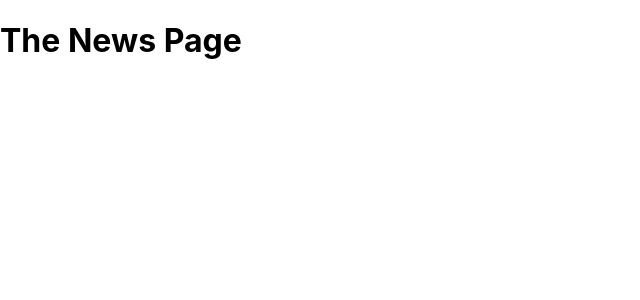
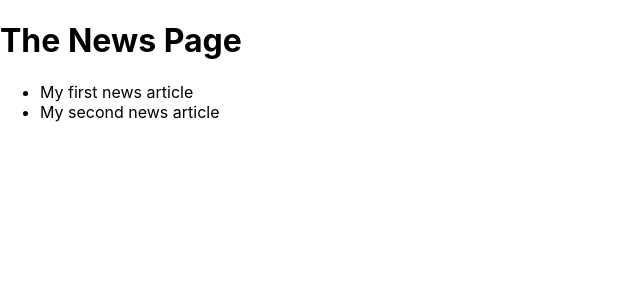
Before and after one commit to jro31/react-nextjs-demo, a Next.js app: page /news in a window 1280 px wide. Shown: the top 300 px of the page, without its empty margins (0-640 px from the left). Built offline with nearby package versions, Linux system fonts and the light colour scheme.

Commit message:
Add links to different pages using the <Link> Next.js component
Seems to work in the same way as the <Link> React component, of navigating between components as if a single-page application (meaning that the browser does not reload, so all state is maintained).

```diff
--- a/pages/news/index.js
+++ b/pages/news/index.js
@@ -1,7 +1,22 @@
-// An 'index.js' file within the 'news' folder would still be accessed by 'my-domain.com/news'
+// 'my-domain.com/news'
+
+import Link from 'next/link';
+import { Fragment } from 'react';
 
 const NewsPage = () => {
-  return <h1>The News Page</h1>;
+  return (
+    <Fragment>
+      <h1>The News Page</h1>
+      <ul>
+        <li>
+          <Link href='/news/my-first-news-article'>My first news article</Link>
+        </li>
+        <li>
+          <Link href='/news/my-second-news-article'>My second news article</Link>
+        </li>
+      </ul>
+    </Fragment>
+  );
 };
 
 export default NewsPage;
```
Also changed, not shown: pages/news/[newsId].js (+7 -1 lines).
